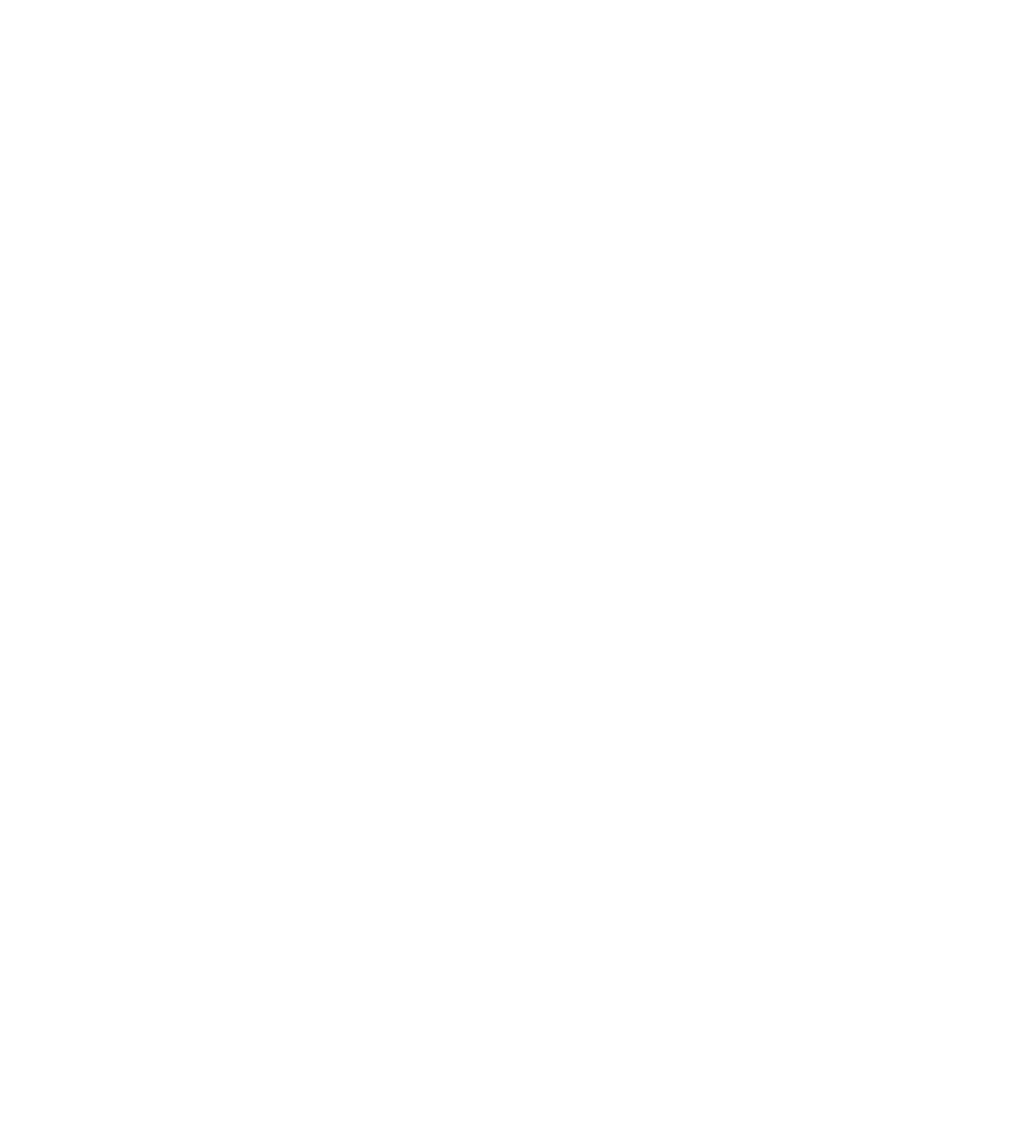
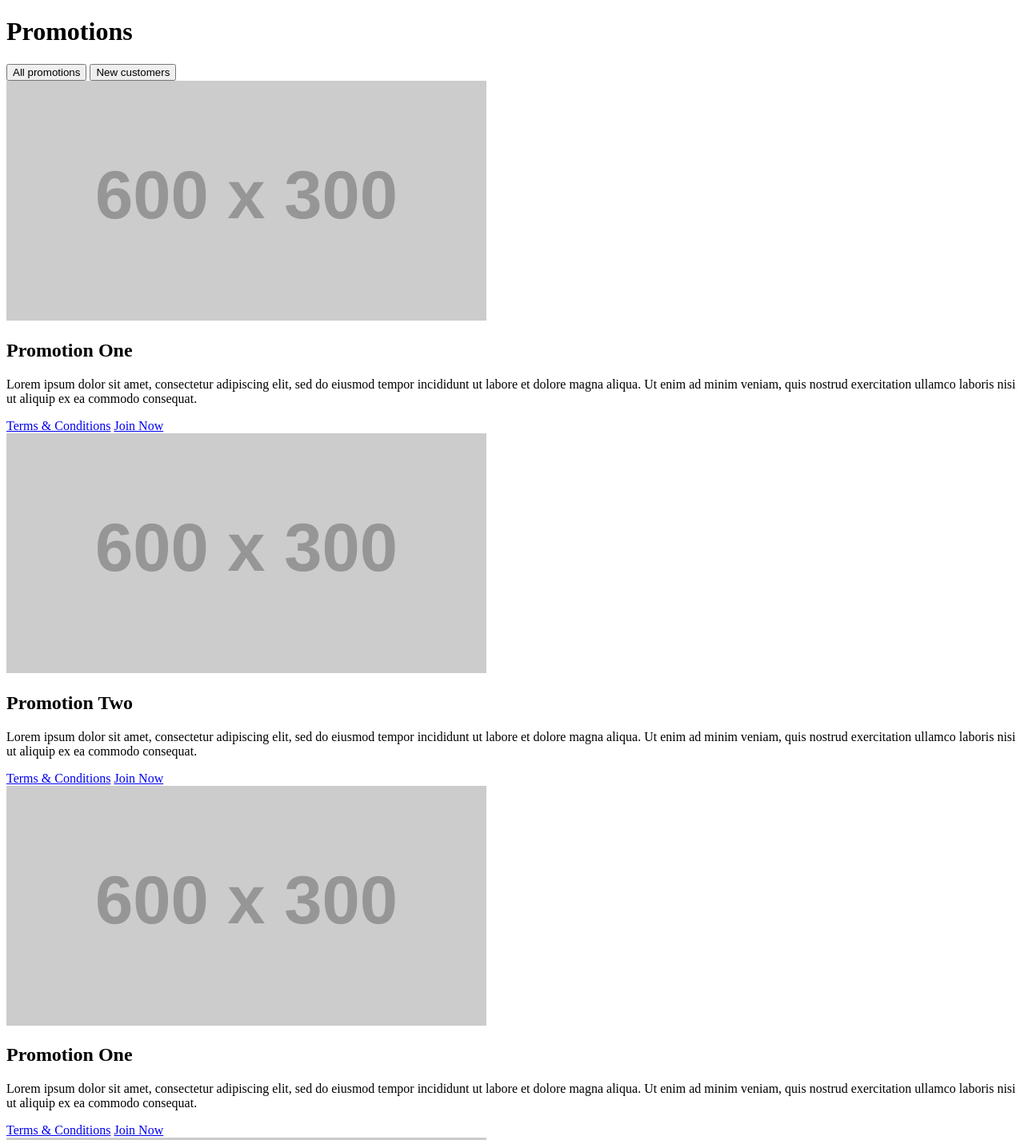
Before and after one commit to casantosmu/addison-global-2, a website: page src/index.html in a window 1280 px wide. Shown: the top 1426 px of the page at 80% size. Before the commit the page ends 800 px from the top, so only its background shows below. Drawn offline with Linux system fonts and the light colour scheme; placeholder pictures from the web are drawn by us.

Commit message:
Added html

```diff
--- a/src/index.html
+++ b/src/index.html
@@ -7,6 +7,136 @@
     <title>Promotions</title>
   </head>
   <body>
-    <div id="app"></div>
+    <main class="container">
+      <h1 class="h1" id="promotionsh1">Promotions</h1>
+      <div class="tab">
+        <div class="tab__tabs" role="tablist" aria-labelledby="promotionsh1">
+          <button
+            class="tab_tabs-item"
+            type="button"
+            role="tab"
+            aria-selected="false"
+            aria-controls="tabPanelAllPromotions"
+            id="tabItemAllPromotions"
+          >
+            All promotions
+          </button>
+          <button
+            class="tab_tabs-item"
+            type="button"
+            role="tab"
+            aria-selected="false"
+            aria-controls="tabPanelNewCustomers"
+            id="tabItemNewCustomers"
+          >
+            New customers
+          </button>
+        </div>
+        <div
+          id="tabPanelAllPromotions"
+          role="tabpanel"
+          aria-labelledby="tabItemAllPromotions"
+        >
+          <article class="card">
+            <img
+              src="https://via.placeholder.com/600x300"
+              alt="Promotion One"
+              title="Promotion One"
+              class="card__media"
+            />
+            <div class="card__content">
+              <h2 class="h5">Promotion One</h2>
+              <p>
+                Lorem ipsum dolor sit amet, consectetur adipiscing elit, sed do
+                eiusmod tempor incididunt ut labore et dolore magna aliqua. Ut
+                enim ad minim veniam, quis nostrud exercitation ullamco laboris
+                nisi ut aliquip ex ea commodo consequat.
+              </p>
+              <div class="card__actions">
+                <a class="button" href="#terms-conditions"
+                  >Terms & Conditions</a
+                >
+                <a class="button button--primary" href="#join-now">Join Now</a>
+              </div>
+            </div>
+          </article>
+          <article class="card">
+            <img
+              src="https://via.placeholder.com/600x300"
+              alt="Promotion One"
+              title="Promotion One"
+              class="card__media"
+            />
+            <div class="card__content">
+              <h2 class="h5">Promotion Two</h2>
+              <p>
+                Lorem ipsum dolor sit amet, consectetur adipiscing elit, sed do
+                eiusmod tempor incididunt ut labore et dolore magna aliqua. Ut
+                enim ad minim veniam, quis nostrud exercitation ullamco laboris
+                nisi ut aliquip ex ea commodo consequat.
+              </p>
+              <div class="card__actions">
+                <a class="button" href="#terms-conditions"
+                  >Terms & Conditions</a
+                >
+                <a class="button button--primary" href="#join-now">Join Now</a>
+              </div>
+            </div>
+          </article>
+        </div>
+        <div
+          id="tabPanelNewCustomers"
+          role="tabpanel"
+          aria-labelledby="tabItemNewCustomers"
+        >
+          <article class="card">
+            <img
+              src="https://via.placeholder.com/600x300"
+              alt="Promotion One"
+              title="Promotion One"
+              class="card__media"
+            />
+            <div class="card__content">
+              <h2 class="h5">Promotion One</h2>
+              <p>
+                Lorem ipsum dolor sit amet, consectetur adipiscing elit, sed do
+                eiusmod tempor incididunt ut labore et dolore magna aliqua. Ut
+                enim ad minim veniam, quis nostrud exercitation ullamco laboris
+                nisi ut aliquip ex ea commodo consequat.
+              </p>
+              <div class="card__actions">
+                <a class="button" href="#terms-conditions"
+                  >Terms & Conditions</a
+                >
+                <a class="button button--primary" href="#join-now">Join Now</a>
+              </div>
+            </div>
+          </article>
+          <article class="card">
+            <img
+              src="https://via.placeholder.com/600x300"
+              alt="Promotion One"
+              title="Promotion One"
+              class="card__media"
+            />
+            <div class="card__content">
+              <h2 class="h5">Promotion Two</h2>
+              <p>
+                Lorem ipsum dolor sit amet, consectetur adipiscing elit, sed do
+                eiusmod tempor incididunt ut labore et dolore magna aliqua. Ut
+                enim ad minim veniam, quis nostrud exercitation ullamco laboris
+                nisi ut aliquip ex ea commodo consequat.
+              </p>
+              <div class="card__actions">
+                <a class="button" href="#terms-conditions"
+                  >Terms & Conditions</a
+                >
+                <a class="button button--primary" href="#join-now">Join Now</a>
+              </div>
+            </div>
+          </article>
+        </div>
+      </div>
+    </main>
   </body>
 </html>
```
